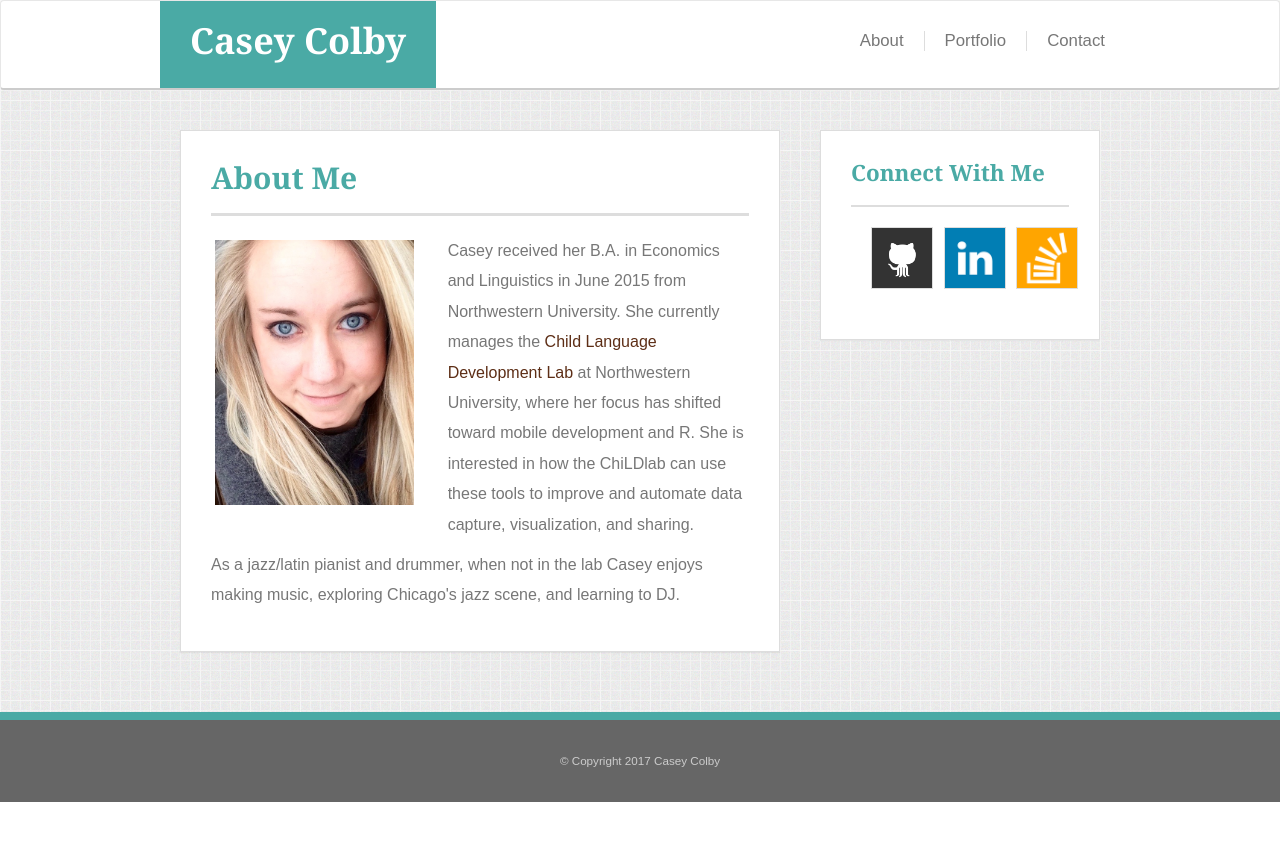
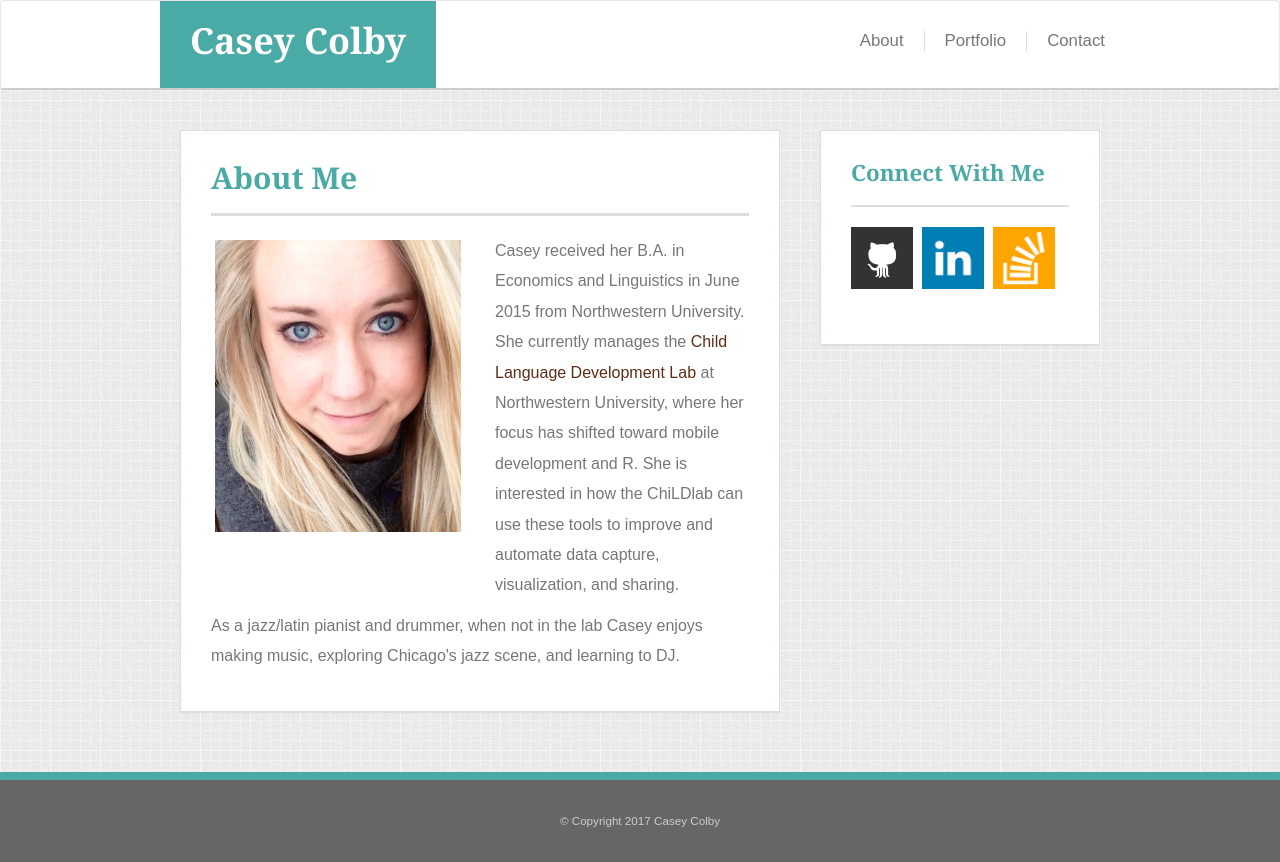
Before and after one commit to cecolby11/Bootstrap-Portfolio, a PHP site: page / in a window 1280 px wide. Before the commit the page ends 802 px from the top, so only its background shows below. Run offline with PHP 8.4, Linux system fonts and the light colour scheme.

Commit message:
fixing xs columns

```diff
--- a/assets/css/style.css
+++ b/assets/css/style.css
@@ -111,12 +111,14 @@ a.thumbnail:active {
 
 .social_panel ul {
   margin: 0 auto; /*remove default container margin and recenter */
+  text-align: center;
   overflow: auto;
+  float: left;
 }
 .social_panel li {
-  float:left; /* align in a row */
-  padding-left: 5px;
-  padding-right: 5px;
+  display: inline-block; /* align in a row but not floated left*/
+  padding-left: 2.5px;
+  padding-right: 2.5px;
 }
 .social_panel li:first-child{
   padding-left: 0;
@@ -125,17 +127,10 @@ a.thumbnail:active {
   padding-right: 0;
 }
 .social_panel .thumbnail {
+  border-radius: 0;
+  border: none;
+  width: 62px;
   padding: 0;
-  width: 62px;
-  height: 62px;
-  border-radius: 0;
-}
-.social_panel .container {
-  max-width: 230px;
-  float: left;
-}
-.social_panel .col-* {
-  padding: auto;
 }
 
 
--- a/index.html
+++ b/index.html
@@ -60,10 +60,10 @@
 
           <div class="row">
           <!-- panel content -->
-            <div class="col-xs-6 col-sm-12 col-md-5">
+            <div class="col-xs-12 col-sm-6 col-md-6">
               <img class="thumbnail img-responsive" src="assets/images/Casey.jpg" alt="Casey Colby headshot">
             </div>
-            <div class="col-xs-6 col-sm-12 col-md-7">
+            <div class="col-xs-12 col-sm-6 col-md-6">
               <p>Casey received her B.A. in Economics and Linguistics in June 2015 from Northwestern University. She currently manages the <a href="http://childlab.northwestern.edu" target="_blank">Child Language Development Lab</a> at Northwestern University, where her focus has shifted toward mobile development and R. She is interested in how the ChiLDlab can use these tools to improve and automate data capture, visualization, and sharing.</p>
             </div>
             <div class="col-xs-12 col-sm-12 col-md-12">
@@ -91,29 +91,27 @@
             </div>
           </div>
 
-          <div class="container">
           <!-- social links thumbnails-->
-            <div class="row">
-                <div class="col-md-4 col-sm-4 col-xs-4">
-                  <a href="http://github.com/cecolby11" target="_blank" class="thumbnail">
-                    <img src="assets/images/github.png" alt="github thumbnail">
-                  </a>
-                </div>
-                <div class="col-md-4 col-sm-4 col-xs-4">
-                  <a href="https://www.linkedin.com/in/casey-colby-5208a95b" target="_blank" class="thumbnail">
-                    <img src="assets/images/linkedin.png" alt="github thumbnail">
-                  </a>
-                </div>
+          <div class="row">
+            <div class="col-md-12">
+              <ul>
+                <li><a href="http://github.com/cecolby11" target="_blank" class="thumbnail">
+                  <img src="assets/images/github.png" alt="github thumbnail">
+                </a></li>
 
-                <div class="col-md-4 col-sm-4 col-xs-4">
-                  <a href="http://stackoverflow.com/users/6304956/cecolby11?tab=profile" target="_blank" class="thumbnail">
-                    <img src="assets/images/stackoverflow.png" alt="github thumbnail">
-                  </a>
-                </div>
-            </div> <!-- /.row -->
+                <li><a href="https://www.linkedin.com/in/casey-colby-5208a95b" target="_blank" class="thumbnail">
+                  <img src="assets/images/linkedin.png" alt="github thumbnail">
+                </a></li>
+
+                <li><a href="http://stackoverflow.com/users/6304956/cecolby11?tab=profile" target="_blank" class="thumbnail">
+                  <img src="assets/images/stackoverflow.png" alt="github thumbnail">
+                </a></li>
+              </ul>
+            </div>
+
+          </div> <!-- /.row -->
           <!-- /.social links thumbnails-->
 
-          </div> <!-- /.container -->
 
         </div>
         <!--  /.panel/.panel-body -->
--- a/portfolio.html
+++ b/portfolio.html
@@ -58,7 +58,7 @@
           </div>
 
           <div class="row">
-            <div class="col-xs-6 col-sm-12 col-md-6">
+            <div class="col-xs-12 col-sm-12 col-md-6">
 
               <div class="row">
                 <a href="#" class="thumbnail">
@@ -86,7 +86,7 @@
                 </a>
               </div>
             </div>
-            <div class="col-xs-6 col-sm-12 col-md-6">
+            <div class="col-xs-12 col-sm-12 col-md-6">
               <div class="row">
                 <a href="#" class="thumbnail">
                   <img src="assets/images/portfolio/2.jpg" alt="Fun game thumbnail">
```
